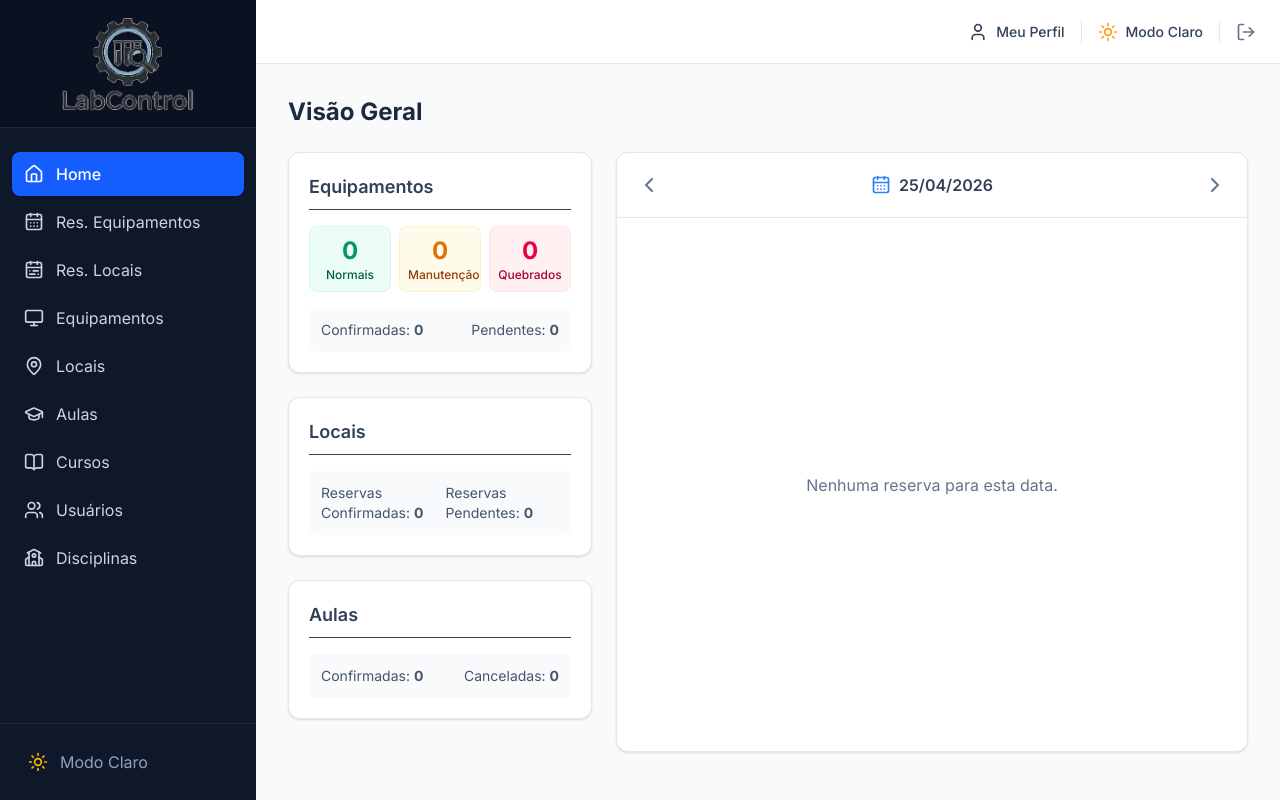
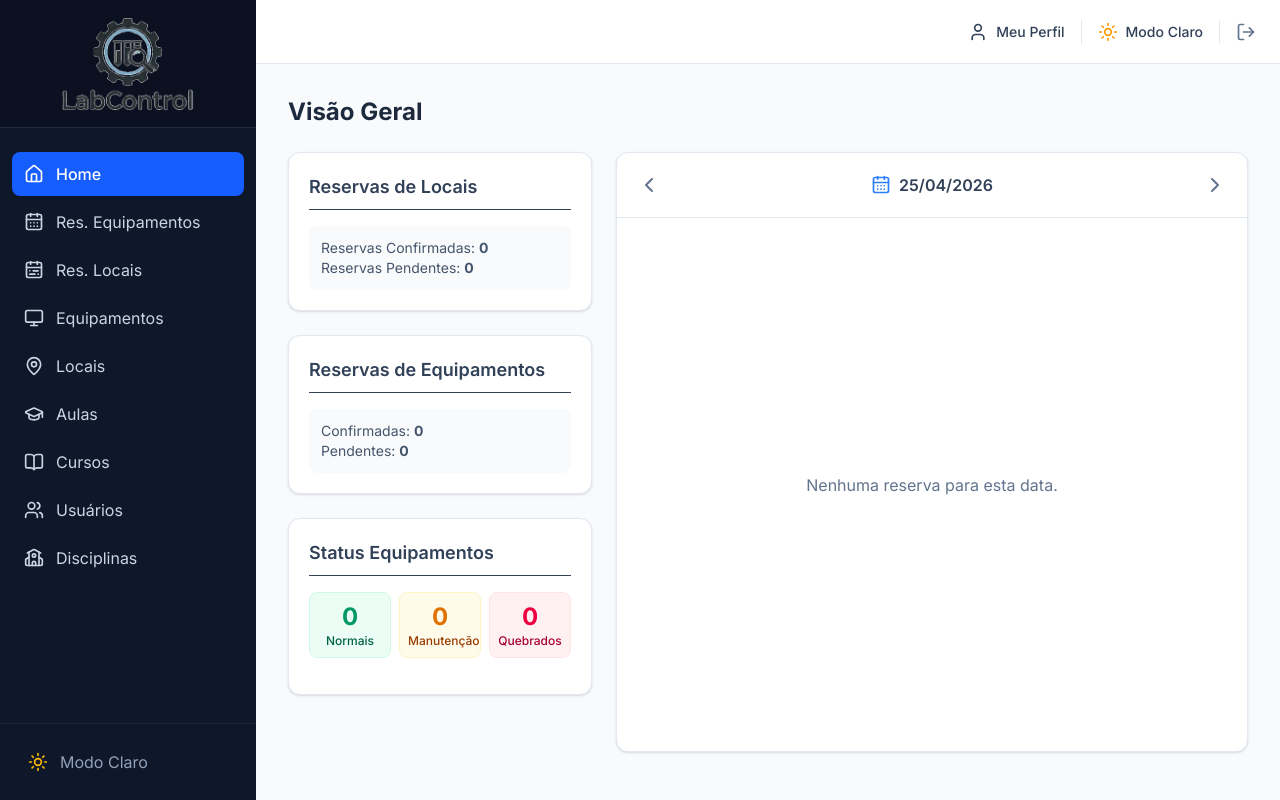
Before and after one commit to utfpr/labControl, a Next.js app in the folder web/: page /dashboard in a window 1280 px wide. Built offline with nearby package versions, Linux system fonts and the light colour scheme.

Commit message:
Atualização cards página principal

```diff
--- a/web/src/app/dashboard/page.tsx
+++ b/web/src/app/dashboard/page.tsx
@@ -116,10 +116,27 @@ export default function DashboardPage() {
         {/* COLUNA ESQUERDA: Resumos */}
         <div className="lg:col-span-4 space-y-6">
 
-          {/* Card: Equipamentos */}
+          {/* Card: Reservas de Locais */}
           <div className="bg-white dark:bg-slate-900 p-5 rounded-xl border border-slate-200 dark:border-slate-700 shadow-sm">
-            <h2 className="text-lg font-semibold text-slate-700 dark:text-slate-300 mb-4 border-b pb-2">Equipamentos</h2>
+            <h2 className="text-lg font-semibold text-slate-700 dark:text-slate-300 mb-4 border-b pb-2">Reservas de Locais</h2>
+            <div className="flex justify-between text-sm text-slate-600 dark:text-slate-400 bg-slate-50 dark:bg-slate-800 p-3 rounded-lg">
+              <span>Reservas Confirmadas: <strong>{resLocStats.confirmadas}</strong><br />
+                Reservas Pendentes: <strong>{resLocStats.pendentes}</strong></span>
+            </div>
+          </div>
 
+          {/* Card: Reservas de Equipamentos */}
+          <div className="bg-white dark:bg-slate-900 p-5 rounded-xl border border-slate-200 dark:border-slate-700 shadow-sm">
+            <h2 className="text-lg font-semibold text-slate-700 dark:text-slate-300 mb-4 border-b pb-2">Reservas de Equipamentos</h2>
+            <div className="flex justify-between text-sm text-slate-600 dark:text-slate-400 bg-slate-50 dark:bg-slate-800 p-3 rounded-lg">
+              <span>Confirmadas: <strong>{resEqStats.confirmadas}</strong><br />
+                Pendentes: <strong>{resEqStats.pendentes}</strong></span>
+            </div>
+          </div>
+
+          {/* Card: Status de Equipamentos */}
+          <div className="bg-white dark:bg-slate-900 p-5 rounded-xl border border-slate-200 dark:border-slate-700 shadow-sm">
+            <h2 className="text-lg font-semibold text-slate-700 dark:text-slate-300 mb-4 border-b pb-2">Status Equipamentos</h2>
             <div className="grid grid-cols-3 gap-2 mb-4 text-center">
               <div className="bg-emerald-50 rounded-lg p-2 border border-emerald-100">
                 <p className="text-2xl font-bold text-emerald-600">{eqStats.normal}</p>
@@ -134,30 +151,17 @@ export default function DashboardPage() {
                 <p className="text-xs text-rose-800 font-medium">Quebrados</p>
               </div>
             </div>
-
-            <div className="flex justify-between text-sm text-slate-600 dark:text-slate-400 bg-slate-50 dark:bg-slate-800 p-3 rounded-lg">
-              <span>Confirmadas: <strong>{resEqStats.confirmadas}</strong></span>
-              <span>Pendentes: <strong>{resEqStats.pendentes}</strong></span>
-            </div>
           </div>
 
-          {/* Card: Locais */}
-          <div className="bg-white dark:bg-slate-900 p-5 rounded-xl border border-slate-200 dark:border-slate-700 shadow-sm">
-            <h2 className="text-lg font-semibold text-slate-700 dark:text-slate-300 mb-4 border-b pb-2">Locais</h2>
-            <div className="flex justify-between text-sm text-slate-600 dark:text-slate-400 bg-slate-50 dark:bg-slate-800 p-3 rounded-lg">
-              <span>Reservas Confirmadas: <strong>{resLocStats.confirmadas}</strong></span>
-              <span>Reservas Pendentes: <strong>{resLocStats.pendentes}</strong></span>
-            </div>
-          </div>
 
-          {/* Card: Aulas */}
+          {/* Card: Aulas
           <div className="bg-white dark:bg-slate-900 p-5 rounded-xl border border-slate-200 dark:border-slate-700 shadow-sm">
             <h2 className="text-lg font-semibold text-slate-700 dark:text-slate-300 mb-4 border-b pb-2">Aulas</h2>
             <div className="flex justify-between text-sm text-slate-600 dark:text-slate-400 bg-slate-50 dark:bg-slate-800 p-3 rounded-lg">
               <span>Confirmadas: <strong>{aulaStats.confirmadas}</strong></span>
               <span>Canceladas: <strong>{aulaStats.canceladas}</strong></span>
             </div>
-          </div>
+          </div> */}
 
         </div>
 
@@ -186,14 +190,20 @@ export default function DashboardPage() {
                   <div className={`w-3 h-3 rounded-full mt-1.5 flex-shrink-0 shadow-sm ${item.tipo === 'local' ? 'bg-amber-500' : 'bg-teal-500'}`}></div>
                   <div>
                     <p className="text-sm font-semibold text-slate-800 dark:text-white">
-                      [{item.solicitante?.id || 'N/A'} - {item.solicitante?.nome || 'Usuário'}]
+                      {/* [{item.tipo === 'local' ? `Local: ${item.local?.nome}` : `Equipamento: ${item.equipamento?.nome} (${item.equipamento?.patrimonio})`}] */}
+                      [{item.tipo === 'local' ? `Local: ${item.local?.nome}` : `Equipamento: ${item.equipamento?.nome}`}]
                     </p>
                     <p className="text-sm text-slate-600 dark:text-slate-400">
-                      {item.tipo === 'local' ? `Local: ${item.local?.nome}` : `Equipamento: ${item.equipamento?.nome} (${item.equipamento?.patrimonio})`}
+                      {/* [{item.solicitante?.id || 'N/A'} - {item.solicitante?.nome || 'Usuário'}] */}
+                      Horário: {item.horaInicio} até {item.horaFim}
                     </p>
-                    <p className="text-xs text-slate-400 dark:text-slate-500 mt-1">
+                    <p className="text-sm text-slate-600 dark:text-slate-400">
+                      {/* [{item.solicitante?.id || 'N/A'} - {item.solicitante?.nome || 'Usuário'}] */}
+                      {item.solicitante?.nome || 'Usuário'}
+                    </p>
+                    {/* <p className="text-xs text-slate-400 dark:text-slate-500 mt-1">
                       Das {item.horaInicio} até {item.horaFim}
-                    </p>
+                    </p> */}
                   </div>
                 </div>
               ))
```
